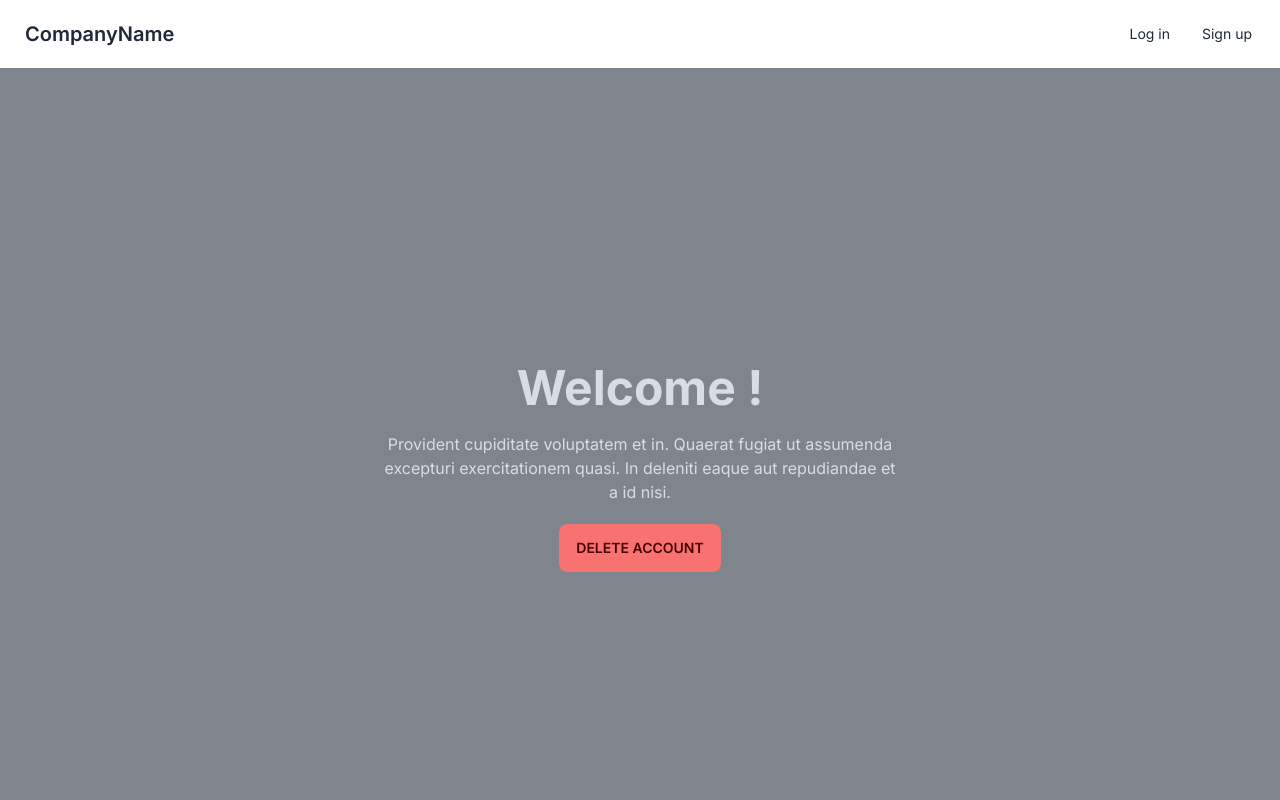
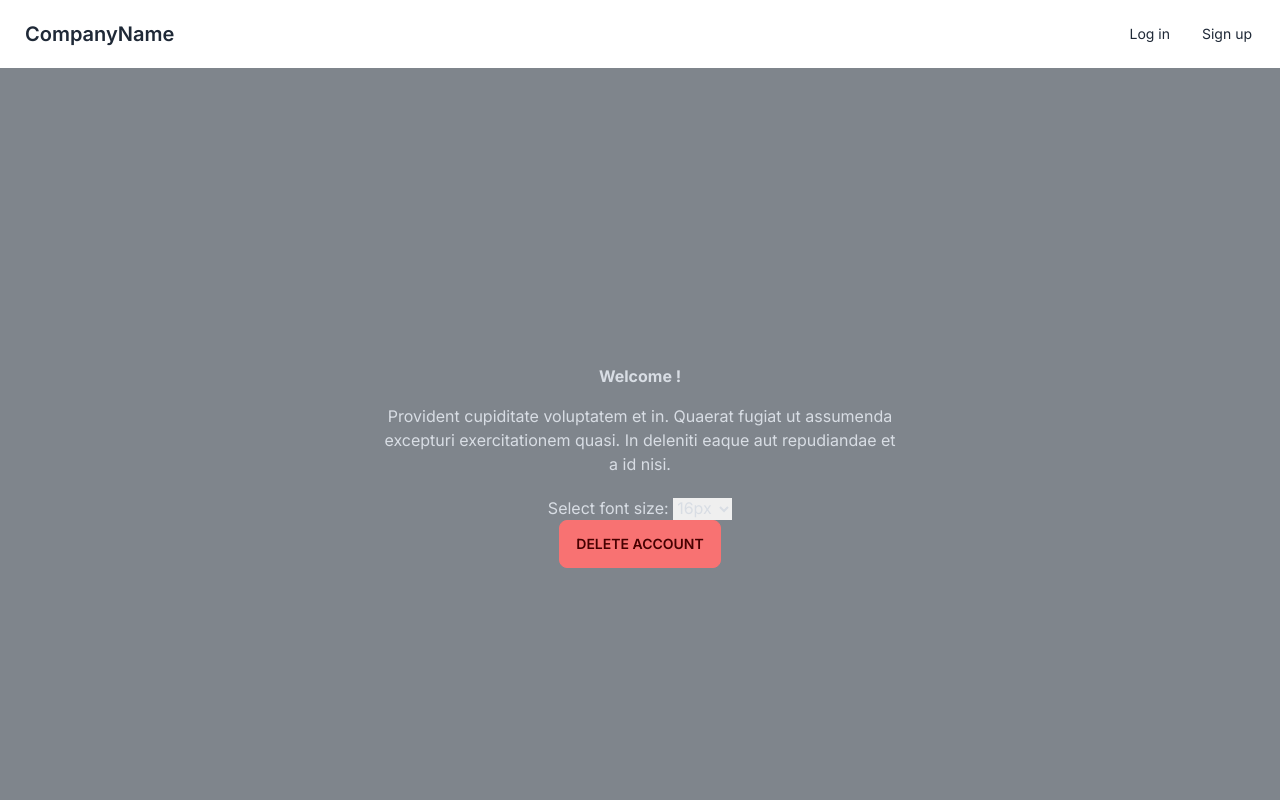
Before and after one commit to Daro007/next-login, a Next.js app: page /profile in a window 1280 px wide. Shown: the top 800 px of the page. Built offline with nearby package versions, Linux system fonts and the light colour scheme.

Commit message:
Font size use case

```diff
--- /dev/null
+++ b/src/app/components/FontSizeChanger.tsx
@@ -0,0 +1,22 @@
+import React from 'react';
+
+interface FontSizeChangerProps {
+  fontSizeOptions: number[];
+  selectedSize: number;
+  onChange: (event: React.ChangeEvent<HTMLSelectElement>) => void;
+}
+
+const FontSizeChanger: React.FC<FontSizeChangerProps> = ({ fontSizeOptions, selectedSize, onChange }) => {
+  return (
+    <div>
+      <label>Select font size: </label>
+      <select value={selectedSize} onChange={onChange}>
+        {fontSizeOptions.map(size => (
+          <option key={size} value={size}>{size}px</option>
+        ))}
+      </select>
+    </div>
+  );
+};
+
+export default FontSizeChanger;
--- a/src/app/profile/page.tsx
+++ b/src/app/profile/page.tsx
@@ -1,10 +1,20 @@
 "use client";
 import React, { useState, useEffect } from "react";
 import { useRouter } from "next/navigation";
+import FontSizeChanger from "../components/FontSizeChanger";
 
 export default function Profile() {
   const router = useRouter();
   const [username, setUsername] = useState<string>("Username");
+
+  const [fontSize, setFontSize] = useState<number>(16);
+
+  const handleFontSizeChange = (
+    event: React.ChangeEvent<HTMLSelectElement>
+  ) => {
+    const newSize = parseInt(event.target.value);
+    setFontSize(newSize);
+  };
 
   useEffect(() => {
     const usernameLoggedIn = localStorage.getItem("usernameLoggedIn");
@@ -23,14 +33,20 @@ export default function Profile() {
       <div className="hero-overlay bg-opacity-60"></div>
       <div className="hero-content text-center text-neutral-content">
         <div className="max-w-lg">
-          <h1 className="mb-5 text-5xl font-bold">Welcome {username} !</h1>
+          <h1 className="mb-5 text-5xl font-bold" style={{ fontSize: `${fontSize}px` }}>Welcome {username} !</h1>
           <p className="mb-5">
             Provident cupiditate voluptatem et in. Quaerat fugiat ut assumenda
             excepturi exercitationem quasi. In deleniti eaque aut repudiandae et
             a id nisi.
           </p>
-
-          <button type='submit' className="btn btn-error">Delete account </button>
+          <FontSizeChanger
+            fontSizeOptions={[12, 16, 20]}
+            selectedSize={fontSize}
+            onChange={handleFontSizeChange}
+          />
+          <button type="submit" className="btn btn-error">
+            Delete account{" "}
+          </button>
         </div>
       </div>
     </div>
```
